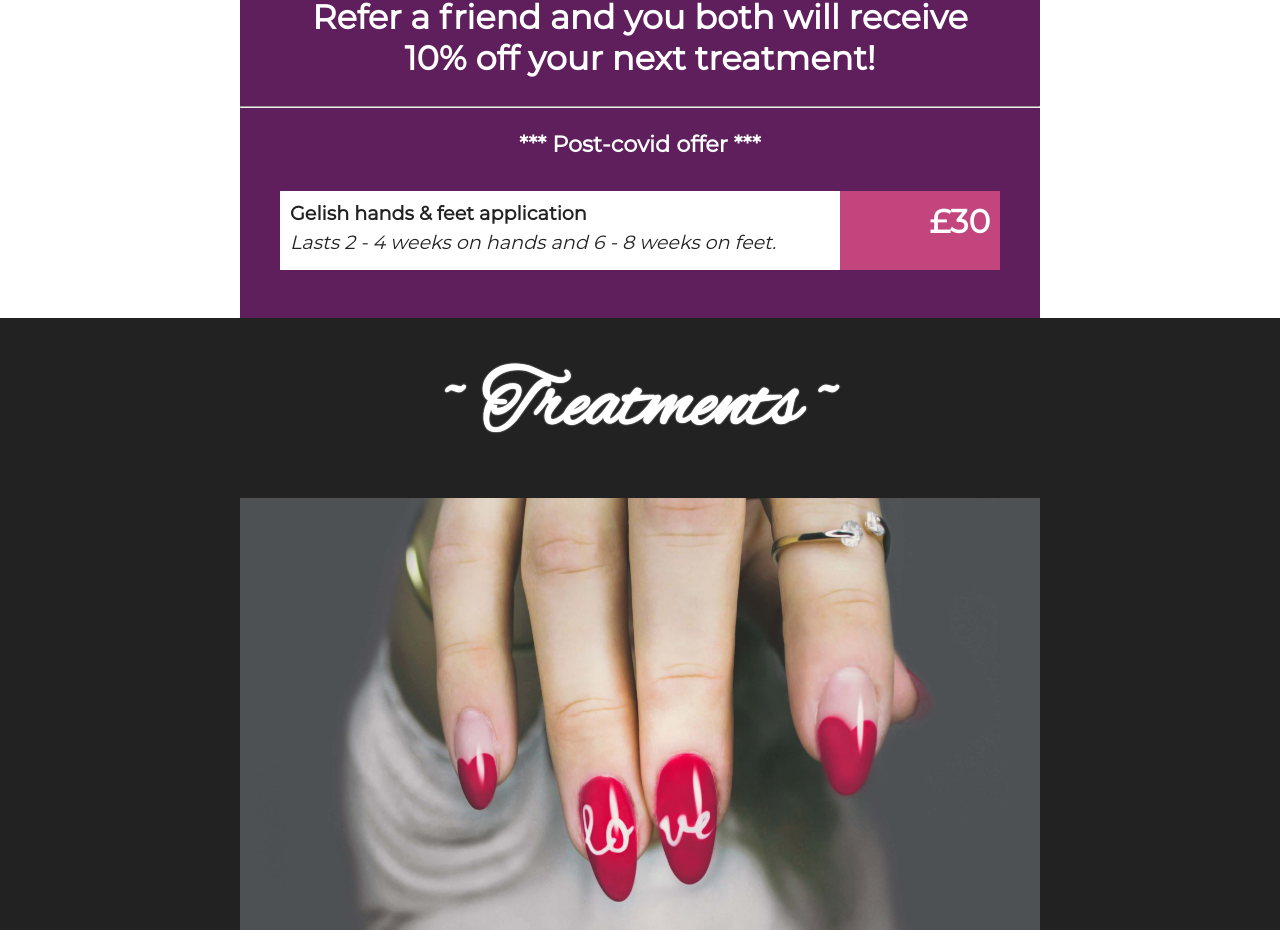
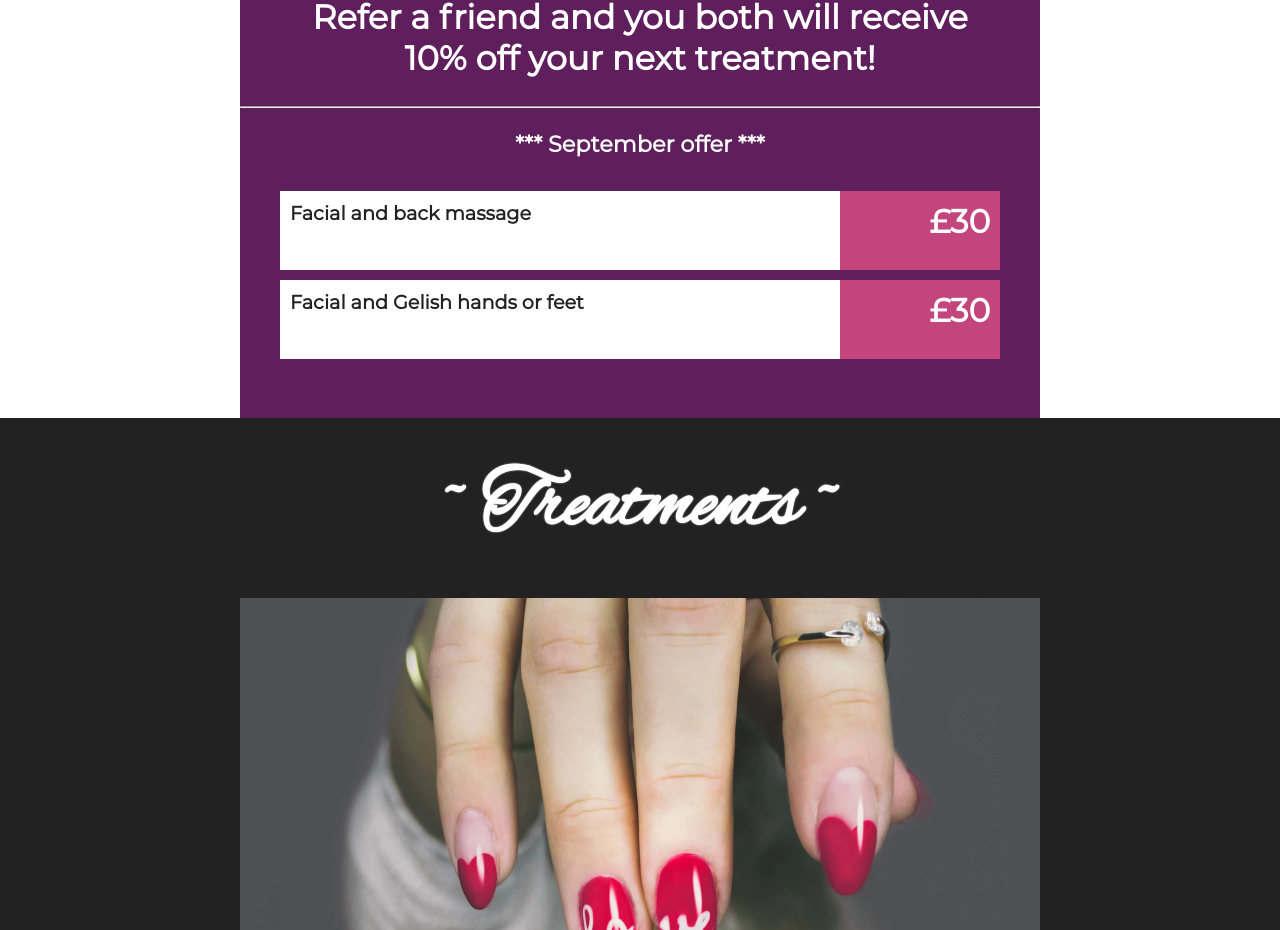
Before and after one commit to rodhall85/halls-of-beauty-web, a React (Create React App) app: page / in a window 1280 px wide. Shown: the part 1752-2682 px from the top of the page. Built offline with nearby package versions, Linux system fonts and the light colour scheme; the HTML template or start-up script is replaced by a standard one.

Commit message:
Update September Promotion

```diff
--- a/src/components/Promotions.css
+++ b/src/components/Promotions.css
@@ -32,12 +32,12 @@
   }
 
   .promotions {
-    height: 500px;
+    height: 600px;
   }
 }
 
 @media (max-width: 639px) {
   .promotions {
-    height: 550px;
+    height: 700px;
   }
 }
--- a/src/components/Promotions.js
+++ b/src/components/Promotions.js
@@ -17,11 +17,17 @@ class Promotions extends Component {
           <hr />
           <div className="monthly-offer">
             <h3>
-              *** Post-covid offer ***
+              *** September offer ***
             </h3>
             <Treatment data={{
-                name: "Gelish hands & feet application",
-                description: "Lasts 2\xa0-\xa04\xa0weeks on hands and 6\xa0-\xa08\xa0weeks on\xa0feet.",
+                name: "Facial and back massage",
+                description: "",
+                price: "30"
+              }}
+            />
+            <Treatment data={{
+                name: "Facial and Gelish hands or feet",
+                description: "",
                 price: "30"
               }}
             />
--- a/src/index.css
+++ b/src/index.css
@@ -1,5 +1,4 @@
 body {
   margin: 0;
   padding: 0;
-  font-family: sans-serif;
 }
```
